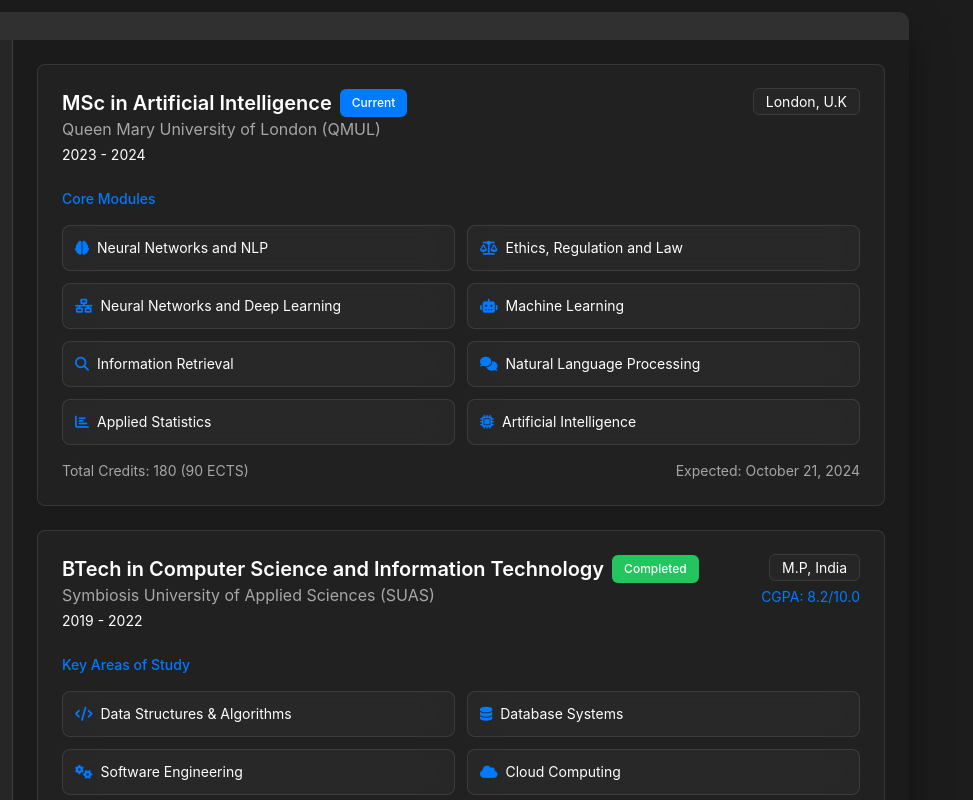
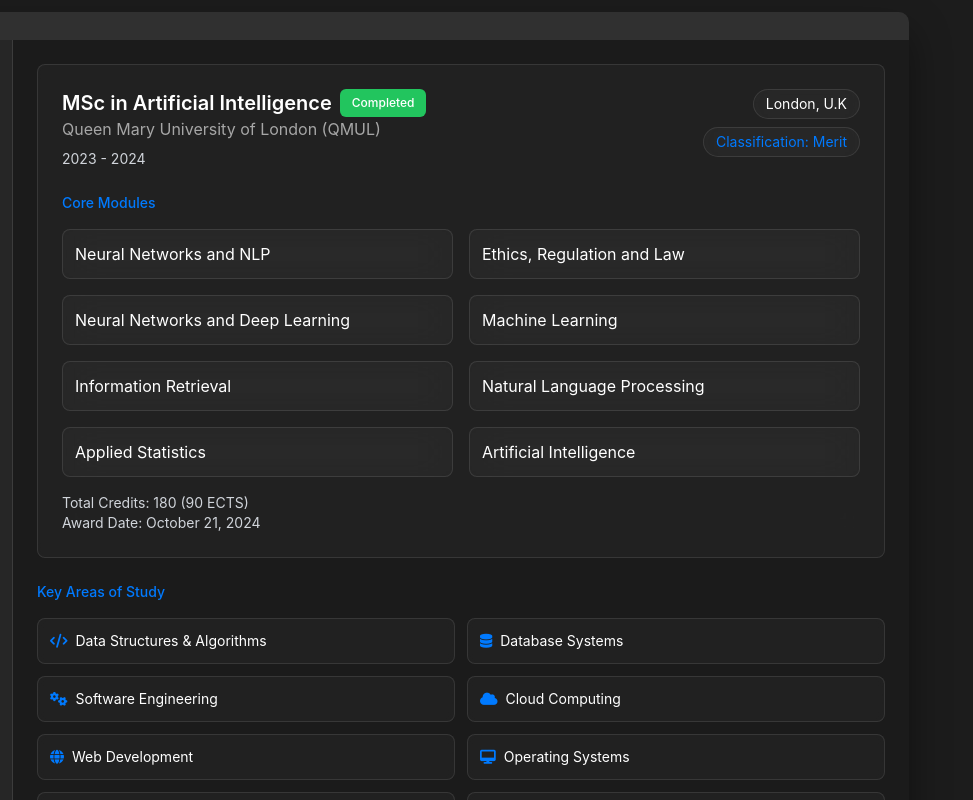
Before and after one commit to shreyshrivastava/shreyshrivastava.github.io, a plain HTML site: page index.html in a window 1280 px wide. Shown: the part 660-1460 px from the top of the page, 307-1280 px from the left. Drawn offline with nearby package versions, Linux system fonts and the light colour scheme.

Commit message:
update index.html

```diff
--- a/index.html
+++ b/index.html
@@ -227,65 +227,34 @@
         <div>
             <div class="flex items-center space-x-2">
                 <h3 class="text-xl font-semibold">MSc in Artificial Intelligence</h3>
-                                            <span class="mac-action-button text-xs">Current</span>
+                <span class="mac-action-button text-xs bg-green-500">Completed</span>
             </div>
             <p class="text-[var(--mac-text-secondary)]">Queen Mary University of London (QMUL)</p>
-                                        <p class="text-sm mt-1">2023 - 2024</p>
+            <p class="text-sm text-gray-300 mt-2">2023 - 2024</p>
         </div>
-                                    <div class="text-right">
-                                        <span class="glass-effect px-3 py-1 rounded-md text-sm">London, U.K</span>
+        <div class="text-right flex flex-col items-end gap-2">
+            <span class="glass-effect px-3 py-1 rounded-full text-sm">London, U.K</span>
+            <span class="glass-effect px-3 py-1 rounded-full text-sm bg-[var(--mac-accent)]/20 text-[var(--mac-accent)]">
+                Classification: Merit
+            </span>
         </div>
     </div>
-
     <div class="mt-6">
         <h4 class="text-sm font-medium text-[var(--mac-accent)] mb-4">Core Modules</h4>
-                                    <div class="grid grid-cols-1 md:grid-cols-2 gap-3">
-                                        <div class="glass-effect p-3 rounded-lg text-sm hover:bg-[var(--mac-accent)]/10 transition-colors">
-                                            <i class="fas fa-brain mr-2 text-[var(--mac-accent)]"></i>Neural Networks and NLP
+        <div class="grid grid-cols-1 md:grid-cols-2 gap-4">
+            <div class="glass-effect p-3 rounded-lg">Neural Networks and NLP</div>
+            <div class="glass-effect p-3 rounded-lg">Ethics, Regulation and Law</div>
+            <div class="glass-effect p-3 rounded-lg">Neural Networks and Deep Learning</div>
+            <div class="glass-effect p-3 rounded-lg">Machine Learning</div>
+            <div class="glass-effect p-3 rounded-lg">Information Retrieval</div>
+            <div class="glass-effect p-3 rounded-lg">Natural Language Processing</div>
+            <div class="glass-effect p-3 rounded-lg">Applied Statistics</div>
+            <div class="glass-effect p-3 rounded-lg">Artificial Intelligence</div>
         </div>
-                                        <div class="glass-effect p-3 rounded-lg text-sm hover:bg-[var(--mac-accent)]/10 transition-colors">
-                                            <i class="fas fa-balance-scale mr-2 text-[var(--mac-accent)]"></i>Ethics, Regulation and Law
+        <div class="mt-4 text-sm text-gray-300">
+            <p>Total Credits: 180 (90 ECTS)</p>
+            <p>Award Date: October 21, 2024</p>
         </div>
-                                        <div class="glass-effect p-3 rounded-lg text-sm hover:bg-[var(--mac-accent)]/10 transition-colors">
-                                            <i class="fas fa-network-wired mr-2 text-[var(--mac-accent)]"></i>Neural Networks and Deep Learning
-                                        </div>
-                                        <div class="glass-effect p-3 rounded-lg text-sm hover:bg-[var(--mac-accent)]/10 transition-colors">
-                                            <i class="fas fa-robot mr-2 text-[var(--mac-accent)]"></i>Machine Learning
-                                        </div>
-                                        <div class="glass-effect p-3 rounded-lg text-sm hover:bg-[var(--mac-accent)]/10 transition-colors">
-                                            <i class="fas fa-search mr-2 text-[var(--mac-accent)]"></i>Information Retrieval
-                                        </div>
-                                        <div class="glass-effect p-3 rounded-lg text-sm hover:bg-[var(--mac-accent)]/10 transition-colors">
-                                            <i class="fas fa-comments mr-2 text-[var(--mac-accent)]"></i>Natural Language Processing
-                                        </div>
-                                        <div class="glass-effect p-3 rounded-lg text-sm hover:bg-[var(--mac-accent)]/10 transition-colors">
-                                            <i class="fas fa-chart-bar mr-2 text-[var(--mac-accent)]"></i>Applied Statistics
-                                        </div>
-                                        <div class="glass-effect p-3 rounded-lg text-sm hover:bg-[var(--mac-accent)]/10 transition-colors">
-                                            <i class="fas fa-microchip mr-2 text-[var(--mac-accent)]"></i>Artificial Intelligence
-                                        </div>
-                                    </div>
-                                    <div class="mt-4 flex items-center justify-between text-sm text-[var(--mac-text-secondary)]">
-                                        <p>Total Credits: 180 (90 ECTS)</p>
-                                        <p>Expected: October 21, 2024</p>
-                                    </div>
-                                </div>
-                            </div>
-
-                            <!-- BTech -->
-                            <div class="glass-effect p-6 rounded-lg hover:scale-[1.01] transition-transform">
-                                <div class="flex items-start justify-between">
-                                    <div>
-                                        <div class="flex items-center space-x-2">
-                                            <h3 class="text-xl font-semibold">BTech in Computer Science and Information Technology</h3>
-                                            <span class="mac-action-button text-xs bg-green-500">Completed</span>
-                                        </div>
-                                        <p class="text-[var(--mac-text-secondary)]">Symbiosis University of Applied Sciences (SUAS)</p>
-                                        <p class="text-sm mt-1">2019 - 2022</p>
-                                    </div>
-                                    <div class="text-right">
-                                        <span class="glass-effect px-3 py-1 rounded-md text-sm">M.P, India</span>
-                                        <p class="mt-2 text-sm text-[var(--mac-accent)]">CGPA: 8.2/10.0</p>
     </div>
 </div>
 
```
Lines whose indentation alone changed are shown as unchanged.
